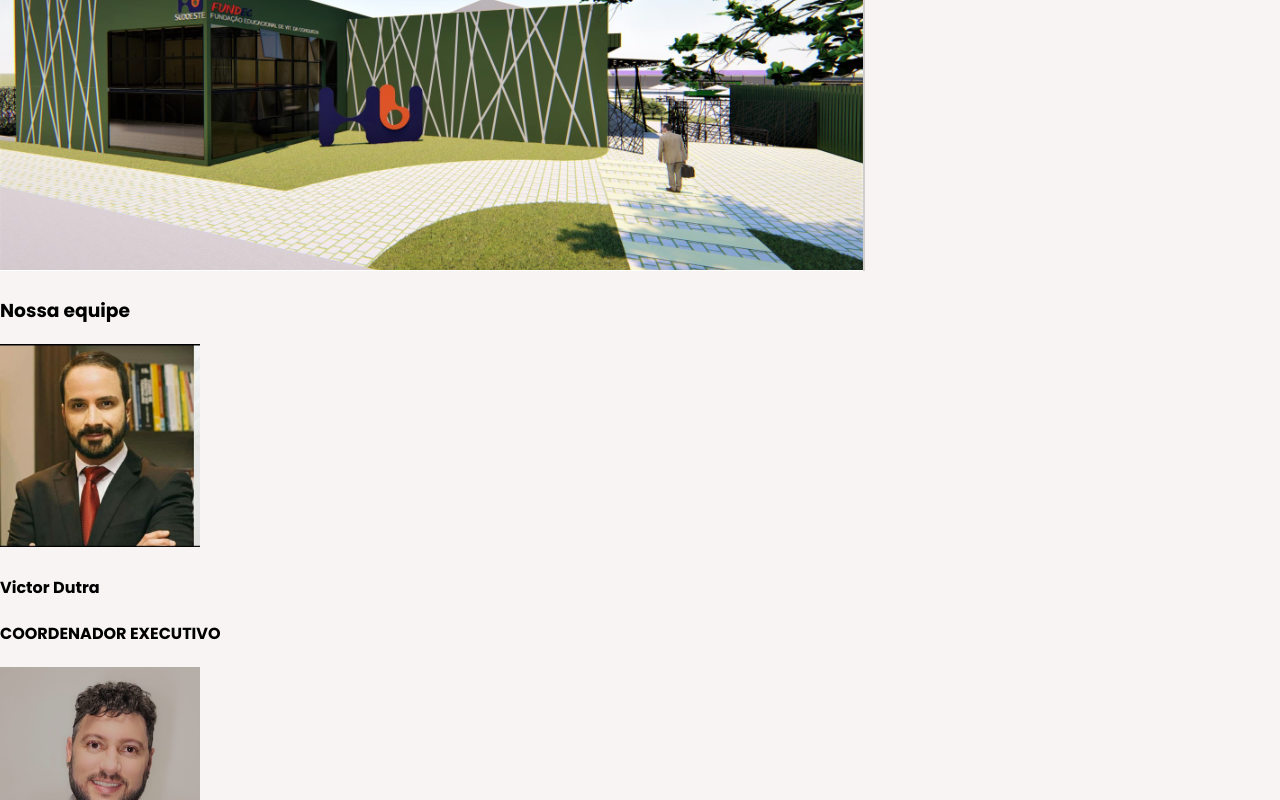
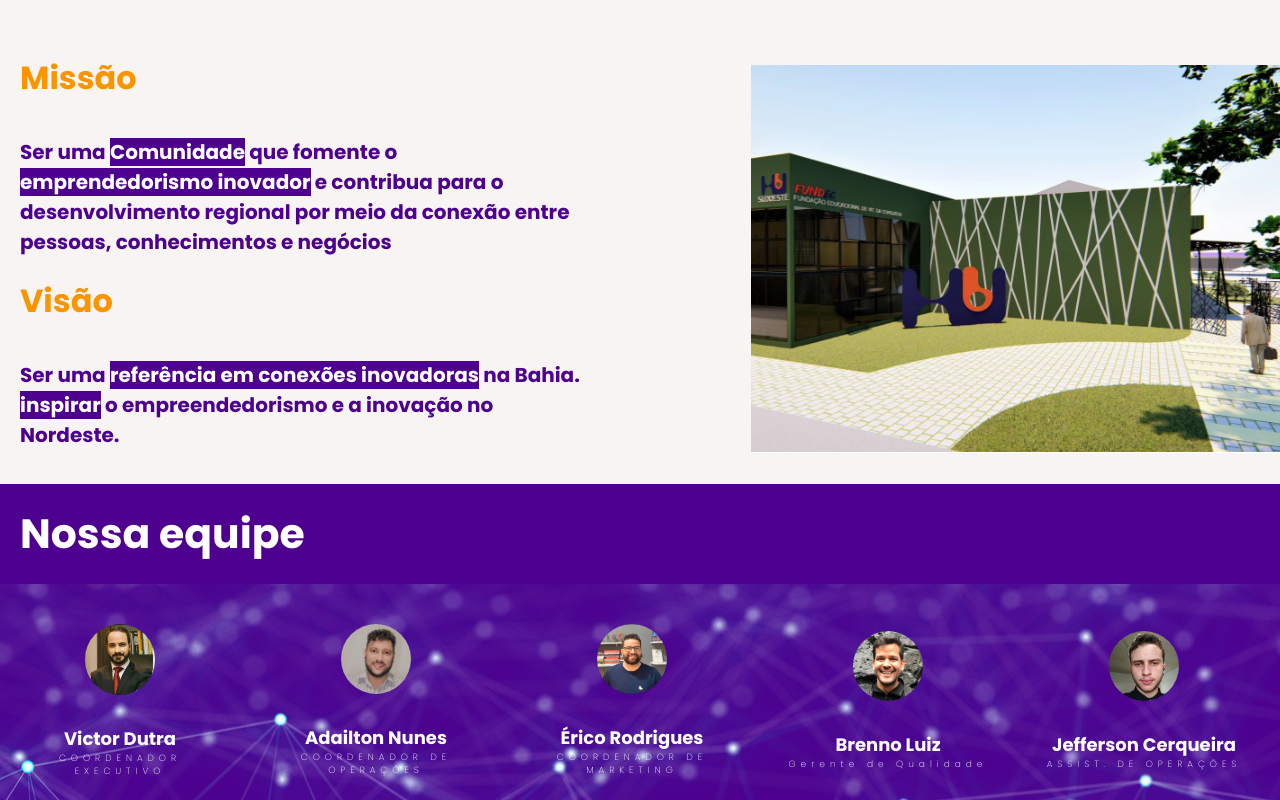
Before and after one commit to mugiwarajeff/ClonesLadingPage, a plain HTML site: page hubSudoeste/about.html in a window 1280 px wide. Shown: the part 680-1480 px from the top of the page. Drawn offline with Linux system fonts and the light colour scheme; files whose address does not match are found by name.

Commit message:
enviando finalização de pagina about

```diff
--- a/hubSudoeste/sobre.html
+++ b/hubSudoeste/about.html
@@ -7,6 +7,7 @@
     <title>Document</title>
     <link rel="stylesheet" href="./css/stylesheet.css">
     <link rel="stylesheet" href="./css/dinamic-style.css">
+    <link rel="stylesheet" href="./css/about.css"
 
     <!--linkando font poppins-->
     <link rel="preconnect" href="https://fonts.googleapis.com">
@@ -41,6 +42,7 @@
     </div>
 
     <div class="mission-valors-container">
+        <div class="mission-valor">
             <div class="mission">
                 <h3 class="mission-title">Missão</h3>
                 <p class="mission-description">Ser uma <span class="purple-tag">Comunidade</span>
@@ -48,15 +50,15 @@
             e contribua para o desenvolvimento regional por meio da conexão entre pessoas, conhecimentos e negócios</p>
             </div>
 
-        <div class="vision">
-            <h3 class="vision-title">Visão</h3>
-            <p class="vision-description">
+            <div class="mission">
+                <h3 class="mission-title">Visão</h3>
+                <p class="mission-description">
                     Ser uma <span class="purple-tag">referência em conexões inovadoras</span> na Bahia.
                         <span class="purple-tag">inspirar</span> o empreendedorismo e a inovação no Nordeste.
                 </p>
             </div>
+        </div>
         <div class="about-us-img">
-            <img src="./pictures/estruturaHub.png">
         </div>
     </div>
     <div class="our-team-container">
--- /dev/null
+++ b/hubSudoeste/css/about.css
@@ -0,0 +1,116 @@
+* {
+    padding: 0px;
+    margin: 0px;
+}
+
+.about-us-container {
+    background-color: rgb(70, 0, 128);
+    height: 400px;
+    display: flex;
+    justify-content: center;
+    align-items: center;
+}
+
+.about-us-title {
+    font-size: 38px;
+    color: orange;
+}
+
+.mission-valors-container {
+    display: flex;
+    margin-top: 50px;
+}
+
+.mission-valor {
+    flex-grow: 4;
+}
+
+.about-us-img {
+    background-image: url(../pictures/estruturaHub.png);
+    background-position: center;
+    background-repeat: no-repeat;
+    height: 450px;
+    width: 100%;
+}
+
+.mission {
+    margin-left: 20px;
+    max-width: 76%;
+}
+.mission-title {
+    font-size: 32px;
+    color: #fa9500;
+    margin-top: 20px;
+}
+
+.mission-description {
+    font-size: 20px;
+    margin-top: 35px;
+    color: #4e008e;
+    font-weight: bold;
+}
+
+.purple-tag {
+    /* font-size: 1.05em; */
+    background-color: #4e008e;
+    color:white;
+}
+
+/* .our-team-container {
+
+} */
+.our-team-title {
+    font-size: 35px;
+    background-color: #4e008e;
+    padding-left: 20px;
+    color: white;
+    height: 100px;
+    display: flex;
+    flex-direction: column;
+    justify-content: center;
+}
+
+.team-container {
+    background-color: #4e008e;
+    background-image: url(../pictures/fundo-conexoes.png);
+    background-position: right;
+    background-repeat: no-repeat;
+    display: grid;
+    grid-template-columns: repeat(5, 1fr);
+}
+
+.team-member {
+    display: flex;
+    flex-direction: column;
+    justify-content: center;
+    align-items: center;
+    max-width: 200px;
+    margin: 40px 20px;
+
+}
+
+.team-member img {
+    width: 70px;
+    border-radius: 50px;
+    margin-bottom: 30px;
+}
+.team-member .item-name {
+    font-size: 18px;
+    color: white;
+}
+
+.team-member .item-cargo {
+    font-size: 9px;
+    color: white;
+    font-weight: 200;
+    letter-spacing: 5px;
+    text-align: center;
+}
+
+.litle-purple-bar {
+    height: 10px;
+    width: 80%;
+    border-bottom: solid 4px #4e008e;
+    margin-bottom: 10px;
+    align-self: center;
+}
```
Also changed, not shown: hubSudoeste/home.html (+5 -4 lines). Lines whose indentation alone changed are shown as unchanged.
